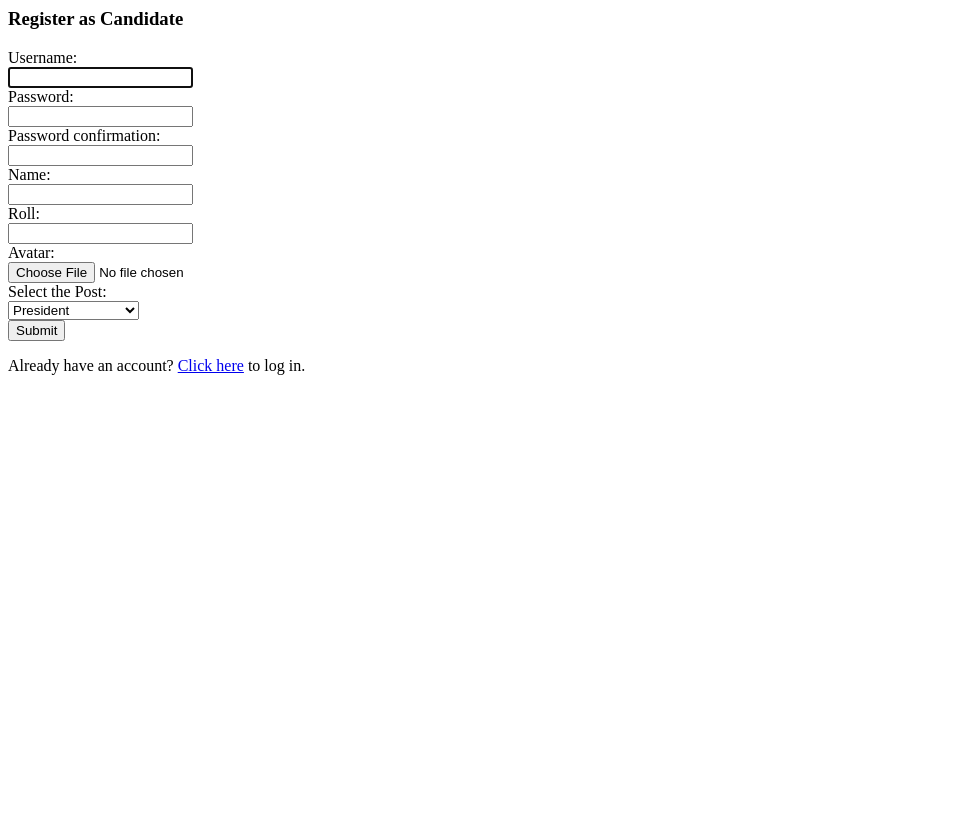
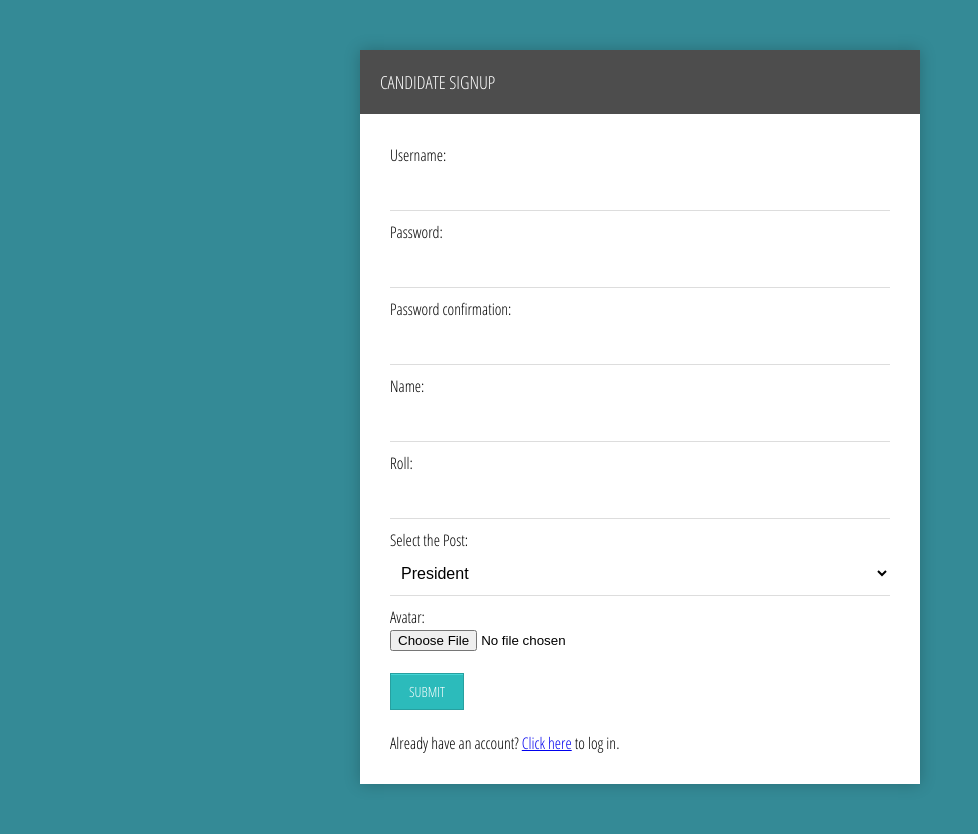
Before and after one commit to chandrikatgcn/Online-Election-System, a Django app: page /election/accounts/signup/candidate/ in a window 1280 px wide. Shown: the whole page, without its empty margins (0-978 px from the left). Before the commit the page ends 375 px from the top, so only its background shows below. Run offline with Django 3.2, Linux system fonts and the light colour scheme.

Commit message:
candidate signup form

```diff
--- a/election/forms.py
+++ b/election/forms.py
@@ -12,8 +12,8 @@ class CandidateSignUpForm(UserCreationForm, forms.ModelForm):
                     ('Net Councillor', 'Net Councillor'), ]
     name = forms.CharField(max_length=30)
     roll = forms.CharField(max_length=7)
+    post = forms.CharField(label='Select the Post', widget=forms.Select(choices=POST_CHOICES))
     avatar = forms.ImageField()
-    post = forms.CharField(label='Select the Post', widget=forms.Select(choices=POST_CHOICES))
 
     class Meta(UserCreationForm.Meta):
         model = User
@@ -26,8 +26,8 @@ class CandidateSignUpForm(UserCreationForm, forms.ModelForm):
         candidate = Candidate.objects.create(user=user)
         candidate.name = self.cleaned_data.get('name')
         candidate.roll = self.cleaned_data.get('roll')
+        candidate.post = self.cleaned_data.get('post')
         candidate.avatar = self.cleaned_data.get('avatar')
-        candidate.post = self.cleaned_data.get('post')
 
         try:
             w, h = get_image_dimensions(candidate.avatar)
--- a/election/templates/candidate_signup.html
+++ b/election/templates/candidate_signup.html
@@ -1,35 +1,189 @@
 {#{% extends 'base3.html' %}#}
+{##}
+{#{% block body %}#}
+{#<html>#}
+{#<body>#}
+{#<div class="container-fluid">#}
+{##}
+{#    <div class="row">#}
+{#        <div class="col-sm-12 col-md-6">#}
+{#            <div class="panel panel-default">#}
+{#                <div class="panel-body">#}
+{#                    <h3>Register as Candidate</h3>#}
+{#                    {% if error_message %}#}
+{#                        <p><strong>{{ error_message }}</strong></p>#}
+{#                    {% endif %}#}
+{#                    <form class="form-horizontal" role="form" action="" method="post" enctype="multipart/form-data">#}
+{#                        {% csrf_token %}#}
+{#                        {% include 'form_template.html' %}#}
+{#                        <div class="form-group">#}
+{#                            <div class="col-sm-offset-2 col-sm-10">#}
+{#                                <button type="submit" class="btn btn-primary">Submit</button>#}
+{#                            </div>#}
+{#                        </div>#}
+{#                    </form>#}
+{#                </div>#}
+{#                <div class="panel-footer">#}
+{#                    Already have an account? <a href="#">Click here</a> to log in.#}
+{#                </div>#}
+{#            </div>#}
+{#        </div>#}
+{#    </div>#}
+{##}
+{#</div>#}
+{#</body>#}
+{#</html>#}
+{##}
+{##}
+{##}
+{#{% endblock %}#}
 
-{% block body %}
+<!DOCTYPE HTML>
+<html>
+<head>
+<meta http-equiv="Content-Type" content="text/html; charset=utf-8">
+<title>Form Style 8</title>
+<link href='http://fonts.googleapis.com/css?family=Open+Sans+Condensed:300' rel='stylesheet' type='text/css'>
+<script type="text/javascript">
+//auto expand textarea
+function adjust_textarea(h) {
+    h.style.height = "45px";
+    h.style.height = (h.scrollHeight)+"px";
+}
+</script>
+<style>
+body{
+	background: #348A96;
+}
+.form-style-8{
+	font-family: 'Open Sans Condensed', arial, sans;
+	width: 500px;
+	padding: 30px;
+	background: #FFFFFF;
+	margin: 50px auto;
+	box-shadow: 0px 0px 15px rgba(0, 0, 0, 0.22);
+	-moz-box-shadow: 0px 0px 15px rgba(0, 0, 0, 0.22);
+	-webkit-box-shadow:  0px 0px 15px rgba(0, 0, 0, 0.22);
 
-    <div class="container-fluid">
+}
+.form-style-8 h2{
+	background: #4D4D4D;
+	text-transform: uppercase;
+	font-family: 'Open Sans Condensed', sans-serif;
+	color: #797979;
+	font-size: 18px;
+	font-weight: 100;
+	padding: 20px;
+	margin: -30px -30px 30px -30px;
+}
+.form-style-8 input[type="text"],
+.form-style-8 input[type="date"],
+.form-style-8 input[type="datetime"],
+.form-style-8 input[type="email"],
+.form-style-8 input[type="number"],
+.form-style-8 input[type="search"],
+.form-style-8 input[type="time"],
+.form-style-8 input[type="url"],
+.form-style-8 input[type="password"],
+.form-style-8 textarea,
+.form-style-8 select
+{
+	box-sizing: border-box;
+	-webkit-box-sizing: border-box;
+	-moz-box-sizing: border-box;
+	outline: none;
+	display: block;
+	width: 100%;
+	padding: 7px;
+	border: none;
+	border-bottom: 1px solid #ddd;
+	background: transparent;
+	margin-bottom: 10px;
+	font: 16px Arial, Helvetica, sans-serif;
+	height: 45px;
+}
+.form-style-8 textarea{
+	resize:none;
+	overflow: hidden;
+}
+.form-style-8 input[type="button"],
+.form-style-8 input[type="submit"]{
+	-moz-box-shadow: inset 0px 1px 0px 0px #45D6D6;
+	-webkit-box-shadow: inset 0px 1px 0px 0px #45D6D6;
+	box-shadow: inset 0px 1px 0px 0px #45D6D6;
+	background-color: #2CBBBB;
+	border: 1px solid #27A0A0;
+	display: inline-block;
+	cursor: pointer;
+	color: #FFFFFF;
+	font-family: 'Open Sans Condensed', sans-serif;
+	font-size: 14px;
+	padding: 8px 18px;
+	text-decoration: none;
+	text-transform: uppercase;
+}
+.form-style-8 input[type="button"]:hover,
+.form-style-8 input[type="submit"]:hover {
+	background:linear-gradient(to bottom, #34CACA 5%, #30C9C9 100%);
+	background-color:#34CACA;
+}
+</style>
+</head>
 
-    <div class="row">
-        <div class="col-sm-12 col-md-6">
-            <div class="panel panel-default">
-                <div class="panel-body">
-                    <h3>Register as Candidate</h3>
+<body>
+{#<div class="container-fluid">#}
+{##}
+{#    <div class="row">#}
+{#        <div class="col-sm-12 col-md-6">#}
+{#            <div class="panel panel-default">#}
+{#                <div class="panel-body">#}
+{#                    <h3>Register as Candidate</h3>#}
+{#                    {% if error_message %}#}
+{#                        <p><strong>{{ error_message }}</strong></p>#}
+{#                    {% endif %}#}
+{#                    <form class="form-horizontal" role="form" action="" method="post" enctype="multipart/form-data">#}
+{#                        {% csrf_token %}#}
+{#                        {% include 'form_template.html' %}#}
+{#                        <div class="form-group">#}
+{#                            <div class="col-sm-offset-2 col-sm-10">#}
+{#                                <button type="submit" class="btn btn-primary">Submit</button>#}
+{#                            </div>#}
+{#                        </div>#}
+{#                    </form>#}
+{#                </div>#}
+{#                <div class="panel-footer">#}
+{#                    Already have an account? <a href="#">Click here</a> to log in.#}
+{#                </div>#}
+{#            </div>#}
+{#        </div>#}
+{#    </div>#}
+{##}
+{#</div>#}
+
+<div class="form-style-8">
+  <h2 style="color: white">Candidate Signup</h2>
     {% if error_message %}
         <p><strong>{{ error_message }}</strong></p>
     {% endif %}
-                    <form class="form-horizontal" role="form" action="" method="post" enctype="multipart/form-data">
+  <form method="post" role="form" action=""  enctype="multipart/form-data">
+{#    <input type="text" name="field1" placeholder="Full Name" />#}
+{#    <input type="email" name="field2" placeholder="Email" />#}
+{#    <input type="url" name="field3" placeholder="Website" />#}
+{#    <textarea placeholder="Message" onkeyup="adjust_textarea(this)"></textarea>#}
+{#    <input type="button" value="Send Message" />#}
      {% csrf_token %}
      {% include 'form_template.html' %}
-                        <div class="form-group">
-                            <div class="col-sm-offset-2 col-sm-10">
-                                <button type="submit" class="btn btn-primary">Submit</button>
-                            </div>
-                        </div>
+{#     <button type="submit" class="btn btn-primary">Submit</button>#}
+      <br>
+  <input type="submit" value="SUBMIT" />
+      <br>
+
   </form>
-                </div>
+<br>
 <div class="panel-footer">
                     Already have an account? <a href="#">Click here</a> to log in.
        </div>
 </div>
-        </div>
-    </div>
 
-</div>
-
-
-{% endblock %}
+</body>
+</html>
--- a/election/templates/form_template.html
+++ b/election/templates/form_template.html
@@ -1,9 +1,9 @@
 {% for field in form %}
-    <div class="form-group">
-        <div class="col-sm-offset-2 col-sm-10">
+{#    <div class="form-group">#}
+{#        <div class="col-sm-offset-2 col-sm-10">#}
             <span class="text-danger small">{{ field.errors }}</span>
-        </div>
+{#        </div>#}
         <label class="control-label col-sm-2" >{{ field.label_tag }}</label>
         <div class="col-sm-10">{{ field }}</div>
-    </div>
+{#    </div>#}
 {% endfor %}
--- a/electionsystem/settings.py
+++ b/electionsystem/settings.py
@@ -86,7 +86,8 @@ DATABASES = {
     }
 }
 
-
+#username-chandrikatg
+#password-hello123
 # Password validation
 # https://docs.djangoproject.com/en/2.0/ref/settings/#auth-password-validators
 
```
Also changed, not shown: election/static/election/styling.css (+7 -6 lines), election/templates/base3.html (+5 -3 lines), media/nitk_website1.png (added). Lines whose indentation alone changed are shown as unchanged.
